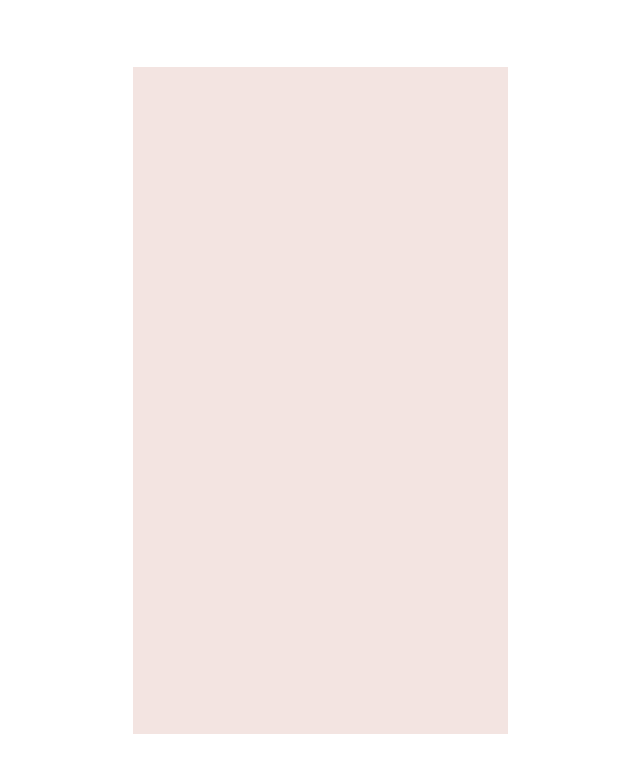
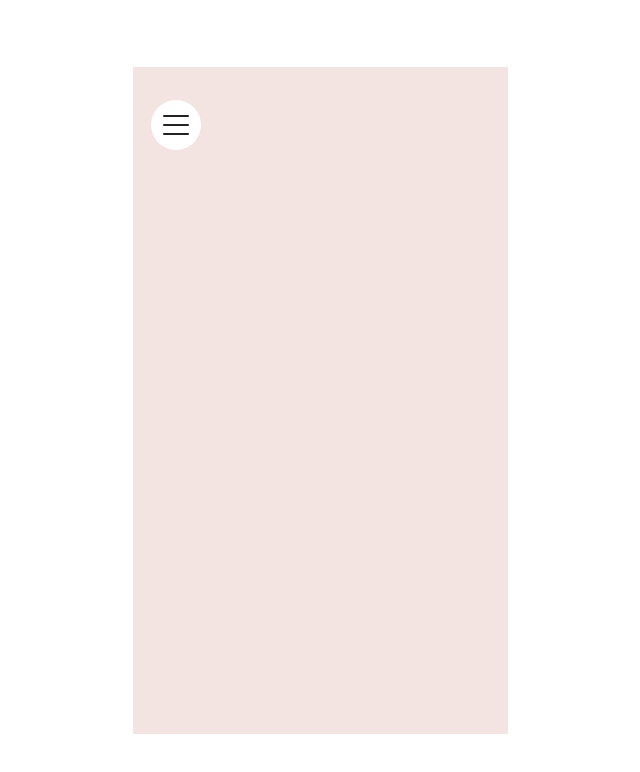
Before and after one commit to Avancerad-JavaScript-med-React-JS-EC/grupparbete-crypto-fighters, a React (Create React App) app: page /about in a window 1280 px wide. Shown: the top 772 px of the page, without its empty margins (320-960 px from the left). Built offline with nearby package versions, Linux system fonts and the light colour scheme.

Commit message:
Update About.jsx

```diff
--- a/src/components/About.jsx
+++ b/src/components/About.jsx
@@ -1,10 +1,10 @@
 import React from 'react';
+import Nav from './Nav';
 
-
-export default function About(){
-
-    return (
-        <div></div>
-    )
-
+export default function About() {
+	return (
+		<div>
+			<Nav />
+		</div>
+	);
 }
```
